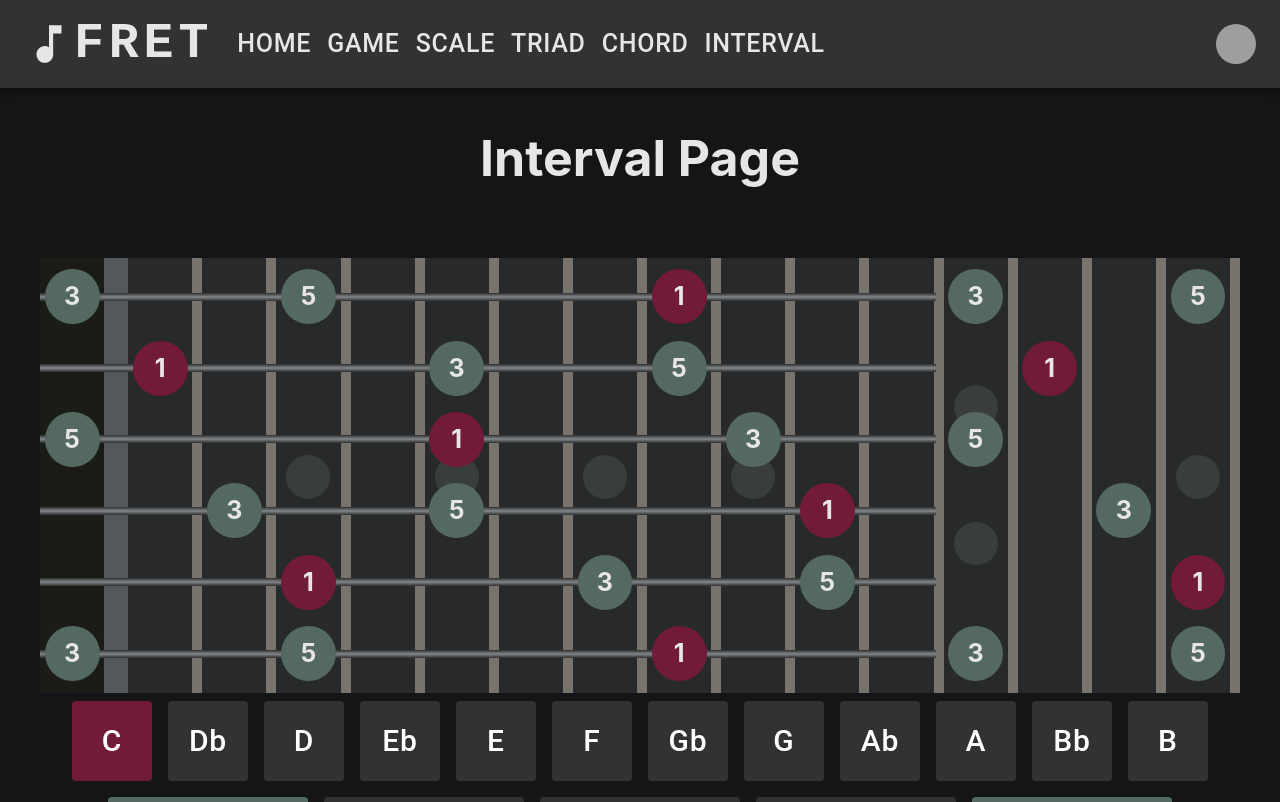
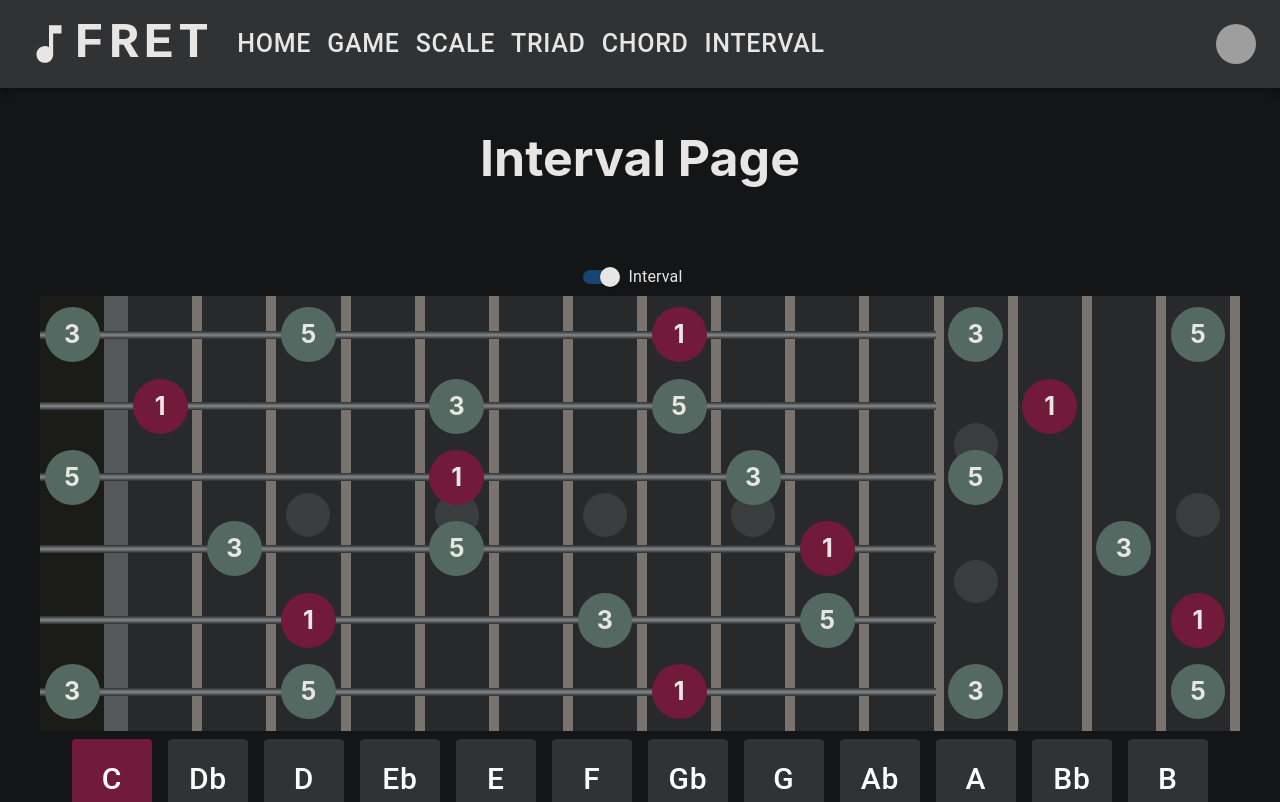
Before and after one commit to JiwooL0920/Fretboard, a React (Create React App) app in the folder frontend/: page /interval in a window 1280 px wide. Shown: the top 802 px of the page. Built offline with nearby package versions, Linux system fonts and the light colour scheme; grey boxes are pictures that could not be loaded.

Commit message:
add switch to toggle display mode

```diff
--- a/frontend/src/pages/IntervalPage.tsx
+++ b/frontend/src/pages/IntervalPage.tsx
@@ -2,6 +2,9 @@ import Fretboard from '../components/Fretboard'
 import {notesFlat, notesSharp, intervalToSymbol} from '../util/logic'
 import {Accidental} from '../util/enums'
 import Button from '@mui/material/Button';
+import FormGroup from '@mui/material/FormGroup';
+import FormControlLabel from '@mui/material/FormControlLabel';
+import Switch from '@mui/material/Switch';
 
 // REDUX
 import { useSelector, useDispatch } from 'react-redux';
@@ -74,6 +77,11 @@ const IntervalPage = () => {
     return (
         <div className="interval-page">
             <h1>Interval Page</h1>
+            <FormControlLabel
+                control={<Switch defaultChecked />}
+                label="Interval"
+                onChange={() => dispatch(fretboardSlice.toggleDisplayMode())}
+            />
             <Fretboard />
             {createRootNoteButtons()}
             {createIntervalButtons()}
--- a/frontend/src/redux/fretboardSlice.tsx
+++ b/frontend/src/redux/fretboardSlice.tsx
@@ -33,11 +33,11 @@ export const fretboardSlice = createSlice({
         setNumFrets: (state, action: PayloadAction<number>) => {
             state.numFrets = action.payload;
         },
-        setAccidental: (state, action: PayloadAction<Accidental>) => {
-            state.accidental = action.payload;
-          },
-        setDisplayMode: (state, action: PayloadAction<DisplayMode>) => {
-            state.displayMode = action.payload;
+        toggleAccidental: (state) => {
+            state.accidental = state.accidental === Accidental.Flat ? Accidental.Sharp : Accidental.Flat;
+        },
+        toggleDisplayMode: (state) => {
+            state.displayMode = state.displayMode === DisplayMode.Note ? DisplayMode.Interval : DisplayMode.Note;
         },
         setRootNote: (state, action: PayloadAction<string>) => {
             state.rootNote = action.payload;
@@ -59,7 +59,13 @@ export const fretboardSlice = createSlice({
 });
 
 // this is for dispatch
-export const { setRootNote, toggleSelectedInterval } = fretboardSlice.actions;
+export const {  setTuning,
+                setNumFrets,
+                toggleAccidental,
+                toggleDisplayMode,
+                setRootNote,
+                toggleSelectedInterval,
+             } = fretboardSlice.actions;
 
 // this is for configureStore
 export default fretboardSlice.reducer;
```
